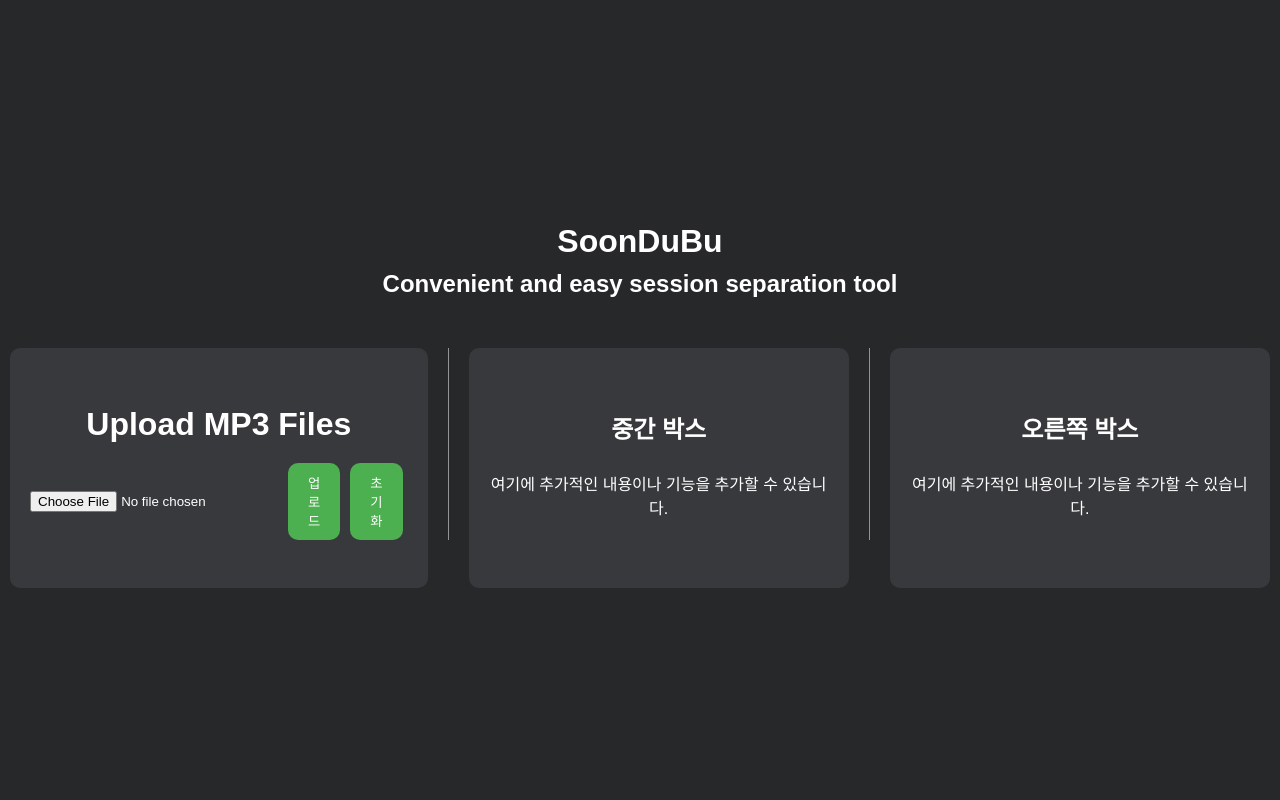
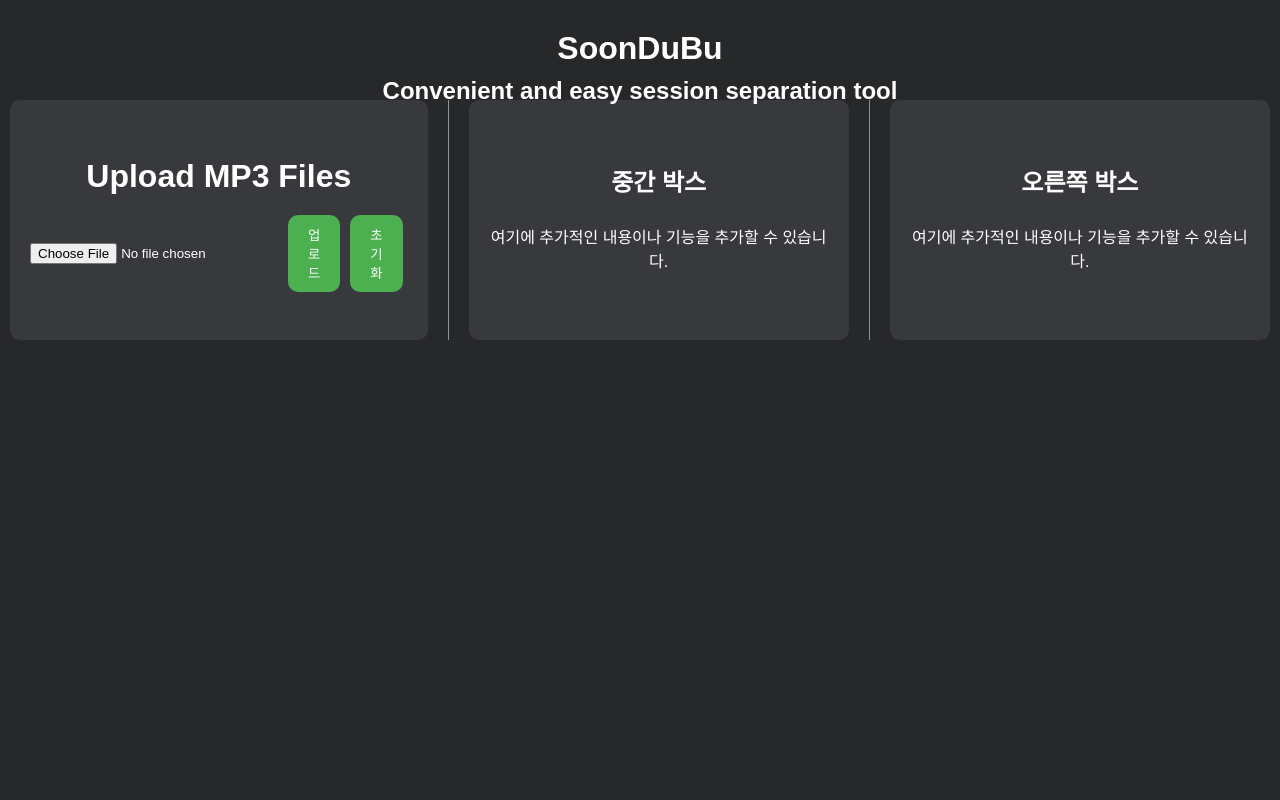
Before and after one commit to Ysw1mst/soonDubu, a Flask app: page / in a window 1280 px wide. Run offline with Flask 2, Linux system fonts and the light colour scheme.

Commit message:
Your commit message

```diff
--- a/static/script.js
+++ b/static/script.js
@@ -26,8 +26,11 @@ function Resize(e) {
     const rightBox = e.target.nextElementSibling;
 
     if (leftBox && rightBox) {
-        leftBox.style.width = `${e.clientX}px`;
-        rightBox.style.width = `${window.innerWidth - e.clientX - 20}px`; // 20px는 여백
+        const newWidth = e.clientX - leftBox.getBoundingClientRect().left; // 마우스의 X 위치
+        if (newWidth > 0) { // 너비가 0보다 클 때
+            leftBox.style.width = `${newWidth}px`;
+            rightBox.style.width = `${window.innerWidth - newWidth - 30}px`; // 30px는 두 박스와 구분선의 총 너비
+        }
     }
 }
 
--- a/static/styles.css
+++ b/static/styles.css
@@ -5,19 +5,25 @@ body {
     text-align: center;
     display: flex;
     flex-direction: column;
-    justify-content: center; /* 중앙 정렬 */
+    justify-content: flex-start; /* 상단 고정 */
     height: 100vh; /* 전체 높이 */
     margin: 0;
 }
 
 .header {
-    margin-bottom: 40px; /* 상단 여백 추가 */
+    margin-bottom: 20px; /* 상단 여백 추가 */
+    position: fixed; /* 상단 고정 */
+    top: 20px; /* 상단 위치 */
+    left: 50%;
+    transform: translateX(-50%); /* 중앙 정렬 */
+    z-index: 1; /* 다른 요소 위에 위치하도록 설정 */
 }
 
 .container {
     display: flex;
     justify-content: center;
     align-items: stretch; /* 세로 방향으로 늘리기 */
+    margin-top: 100px; /* 고정된 헤더 아래 여백 */
 }
 
 .box {
@@ -61,7 +67,7 @@ button:hover {
 .divider {
     width: 1px;
     background-color: rgba(255, 255, 255, 0.5); /* 반투명한 흰색 */
-    height: 80%; /* 박스 높이에 맞추기 */
+    height: 100%; /* 박스의 높이와 동일하게 설정 */
     margin: 0 10px; /* 사이에 여백 */
     cursor: ew-resize; /* 가로 조정 커서 */
     position: relative; /* 절대 위치 설정을 위한 */
```
